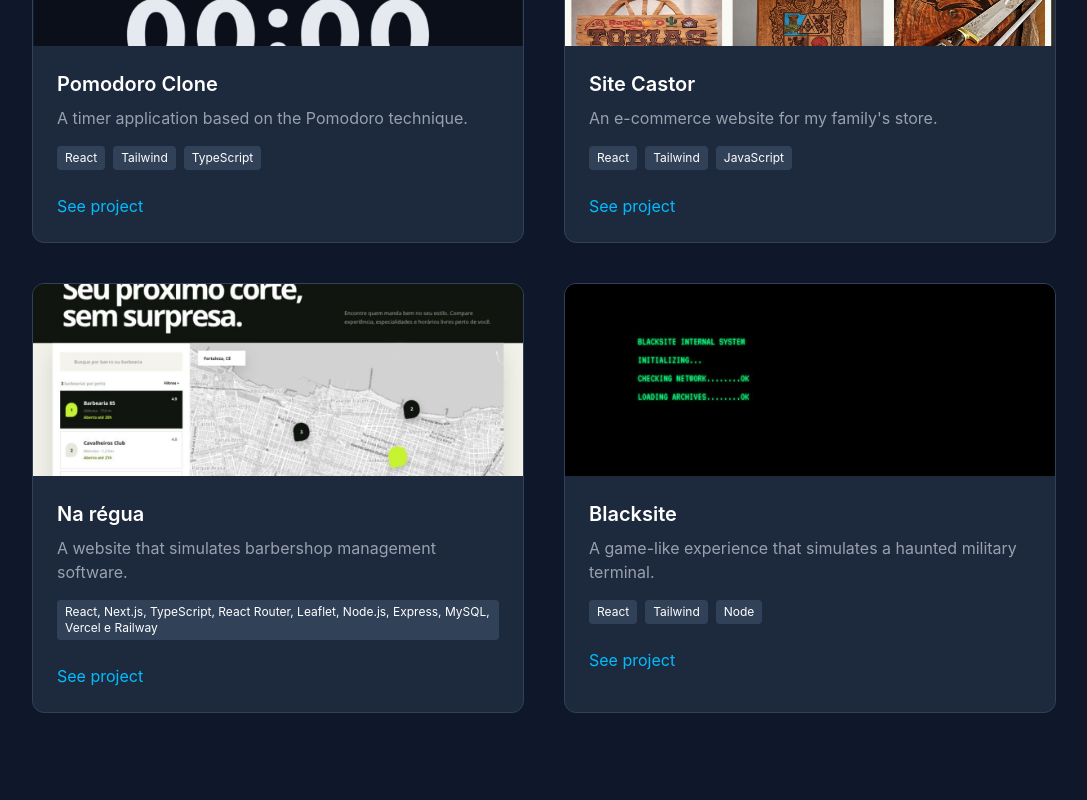
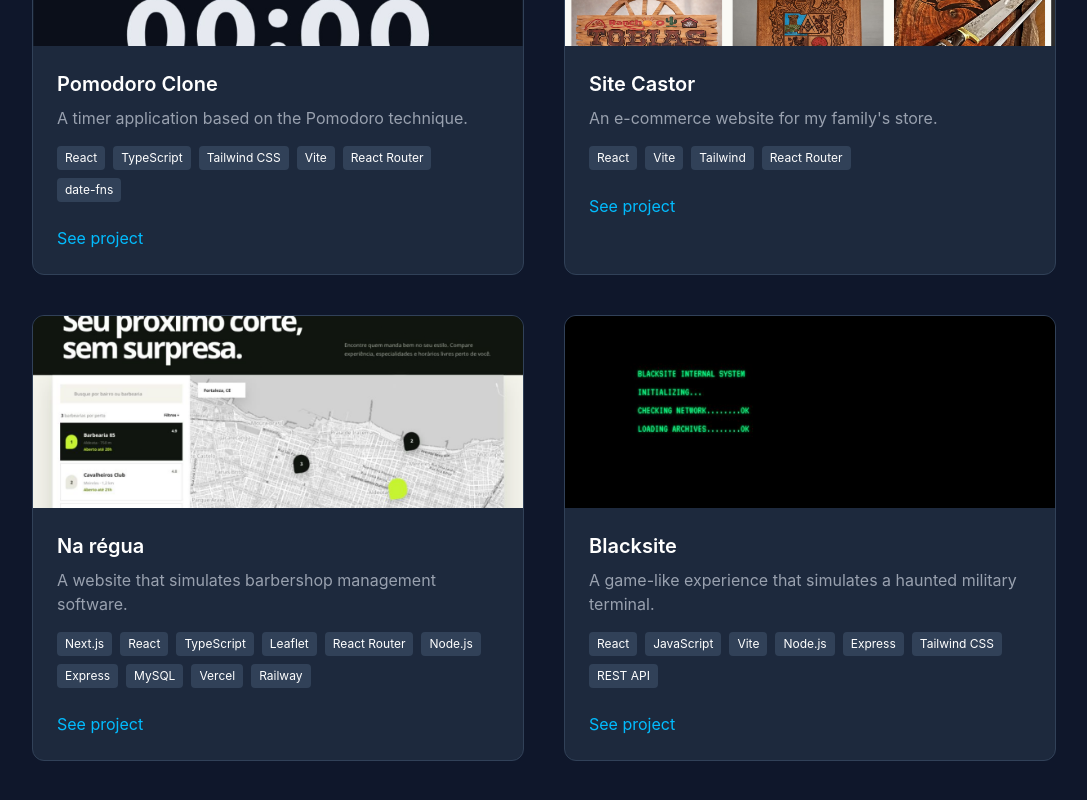
Before and after one commit to bosco227/portfolio, a React (Vite) app: page / in a window 1280 px wide. Shown: the part 1941-2741 px from the top of the page, without its empty margins (96-1183 px from the left). Built offline with nearby package versions, Linux system fonts and the light colour scheme.

Commit message:
Alteradas algumas tecnologias

```diff
--- a/src/components/Projects.jsx
+++ b/src/components/Projects.jsx
@@ -10,14 +10,21 @@ export default function Projects() {
     {
       title: "Pomodoro Clone",
       desc: t.projectDescriptions.pomodoro,
-      tech: ["React", "Tailwind", "TypeScript"],
+      tech: [
+        "React",
+        "TypeScript",
+        "Tailwind CSS",
+        "Vite",
+        "React Router",
+        "date-fns",
+      ],
       link: "https://pomodoro-clone-woad.vercel.app/",
       image: "/pomodoro.png",
     },
     {
       title: "Site Castor",
       desc: t.projectDescriptions.castor,
-      tech: ["React", "Tailwind", "JavaScript"],
+      tech: ["React", "Vite", "Tailwind", "React Router"],
       link: "https://site-castor.vercel.app/",
       image: "/castor.png",
     },
@@ -25,7 +32,16 @@ export default function Projects() {
       title: "Na régua",
       desc: t.projectDescriptions.naregua,
       tech: [
-        "React, Next.js, TypeScript, React Router, Leaflet, Node.js, Express, MySQL, Vercel e Railway",
+        "Next.js",
+        "React",
+        "TypeScript",
+        "Leaflet",
+        "React Router",
+        "Node.js",
+        "Express",
+        "MySQL",
+        "Vercel",
+        "Railway",
       ],
       link: "https://naregua-ochre.vercel.app/",
       image: "/naregua.png",
@@ -33,7 +49,15 @@ export default function Projects() {
     {
       title: "Blacksite",
       desc: t.projectDescriptions.blacksite,
-      tech: ["React", "Tailwind", "Node"],
+      tech: [
+        "React",
+        "JavaScript",
+        "Vite",
+        "Node.js",
+        "Express",
+        "Tailwind CSS",
+        "REST API",
+      ],
       link: "https://blacksite-beta.vercel.app/",
       image: "/blacksite.png",
     },
```
